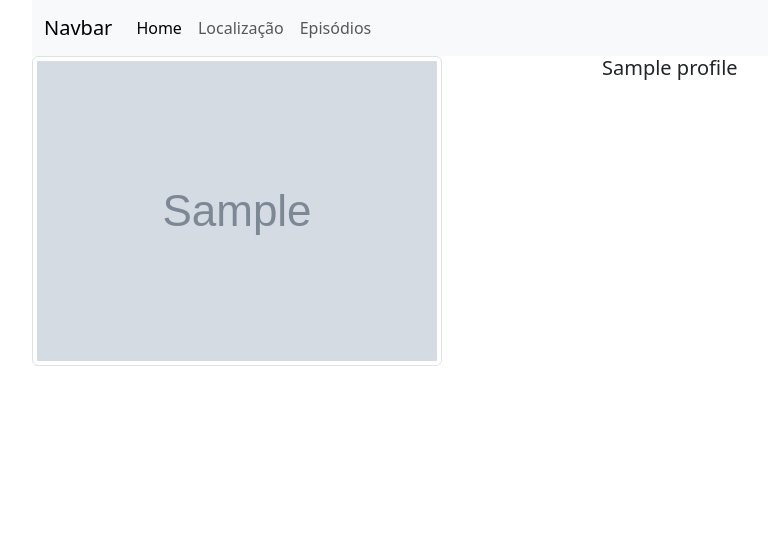
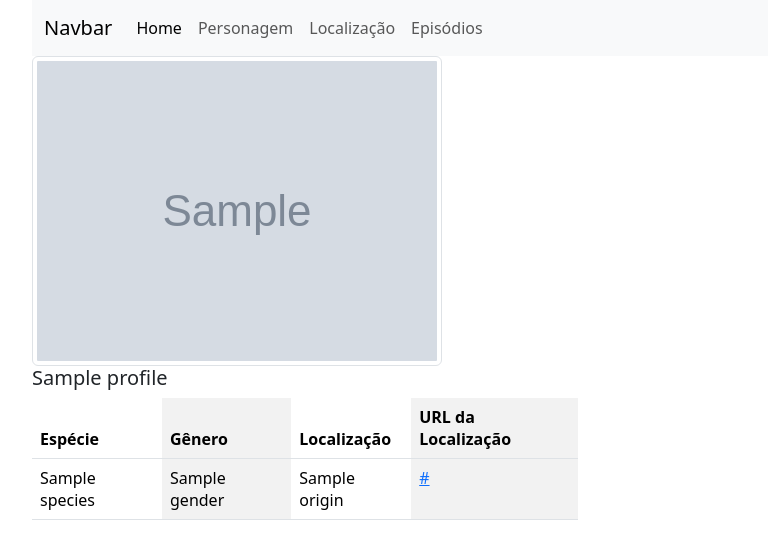
Before and after one commit to LucianeFernandesRoque/api, a Flask app: template templates/profile.html in a window 1280 px wide. Shown: the top 559 px of the page, without its empty margins (50-818 px from the left). Run offline with Flask 3, Linux system fonts and the light colour scheme; the template is opened without the code that fills it: most values are stand-ins (such as "Sample title", 1, 10 or a date in 2020); grey boxes marked "Sample" are stand-in pictures.

Commit message:
Adicionando infos no perfil do personagem

```diff
--- a/app.py
+++ b/app.py
@@ -33,8 +33,10 @@ def get_list_characters():
     for character in dict["results"]:
         character_dict = {
             "name": character["name"],
-            "status": character["status"]
-
+            "status": character["status"],
+            "species": character["species"],
+            "gender": character["gender"],
+            "origin": character["origin"]
         }
         characters.append(character_dict)
 
--- a/desafio_api/app.py
+++ b/desafio_api/app.py
@@ -37,7 +37,24 @@ def get_profile(id):
     return render_template("profile.html", profile=dict)
 
 @app.route("/lista")
+def get_list_characters():
 
+    url = "https://rickandmortyapi.com/api/character/"
+    response = urllib.request.urlopen(url)
+    characters = response.read()
+    dict = json.loads(characters)
+
+    characters = []
+
+    for character in dict["results"]:
+        character_dict = {
+            "name": character["name"],
+            "status": character["status"]
+
+        }
+        characters.append(character_dict)
+
+    return {"characters": characters}
 @app.route("/locations.html")
 def get_locations():
     url = "https://rickandmortyapi.com/api/location"
--- a/desafio_api/templates/characters.html
+++ b/desafio_api/templates/characters.html
@@ -10,6 +10,7 @@
             class="img-fluid img-thumbnail" />
 
             <h3 class="h5">{{character.name}}</h3>
+
             <p>
               <a href="/profile/{{character.id}}" class="btn btn-primary">Ver perfil</a>
             </p>
--- a/desafio_api/templates/nav.html
+++ b/desafio_api/templates/nav.html
@@ -11,6 +11,9 @@
             <a class="nav-link active" aria-current="page" href="#">Home</a>
           </li>
           <li class="nav-item">
+            <a class="nav-link" href="/lista">Personagem</a>
+          </li>
+          <li class="nav-item">
             <a class="nav-link" href="/locations.html">Localização</a>
           </li>
           <li class="nav-item">
--- a/desafio_api/templates/profile.html
+++ b/desafio_api/templates/profile.html
@@ -5,10 +5,27 @@
     <div class="col-sm3 col-6">
         <img src="{{profile.image}}"  alt="{{profile.name}}"
         class="img-fluid img-thumbnail" />
-    </div>
-
-    <div class="col-sm-3 col-6">
         <h1 class="h5">{{profile.name}}</h1>
+        <table class="table table-striped-columns">
+            <thead>
+                <tr>
+            <th>Espécie</th>
+            <th>Gênero</th>
+            <th>Localização</th>
+            <th>URL da Localização</th></td>
+                </tr>
+            </thead>
+            <tbody>
+                <tr>
+                    <td>{{profile.species}}</td>
+                    <td>{{profile.gender}}</td>
+                    <td>{{profile.origin.name}}</td>
+                    <td><a href="{{profile.origin.url}}">{{profile.origin.url}}</a></td>
+                </tr>
+            </tbody>
+        </table>
     </div>
 </div>
+
+</div>
 {% endblock %}
```
